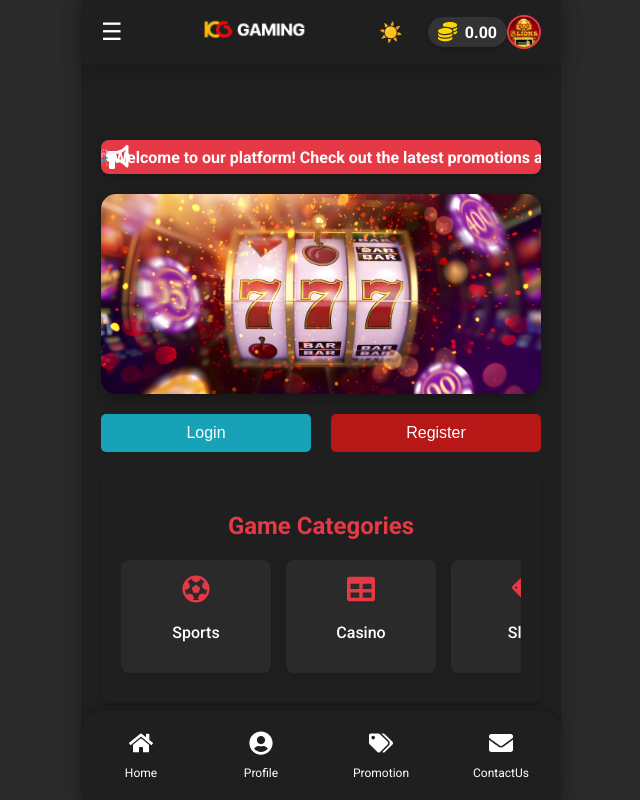
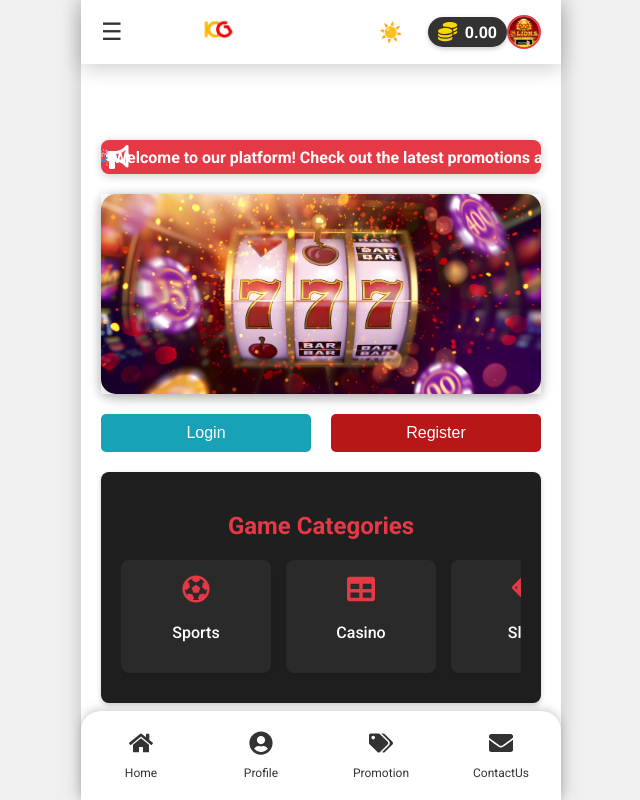
Before and after one commit to rithymeth/IGC-Mobile-Theme, a React (Create React App) app: page / in a window 1280 px wide. Shown: the whole page, without its empty margins (319-959 px from the left). Built offline with nearby package versions, Linux system fonts and the light colour scheme.

Commit message:
fix error bug

```diff
--- a/src/components/Home.js
+++ b/src/components/Home.js
@@ -42,10 +42,15 @@ const Home = () => {
         justifyContent: 'center',
         alignItems: 'center',
         height: '30vh',  // Full viewport height
+        marginBottom:'30px'
       }}>
         <PromoCard />
       </div>
+      <div style={{
+        marginBottom:'30px'
+      }}>
       <ProviderGame />
+      </div>
     </div>
   );
 };
--- a/src/index.css
+++ b/src/index.css
@@ -1,12 +1,25 @@
 @import url('https://fonts.googleapis.com/css2?family=Inter:wght@400;500;600;700&display=swap');
 
+/* Default Light Mode */
 :root {
+  --primary-color: #E63946;
+  --surface-color: #ffffff;
+  --on-surface-color: #333333;
+  --background-color: #f0f0f0;
+  --shadow-color: rgba(0, 0, 0, 0.2);
+  --on-primary-color: #ffffff;
+  --secondary-text-color: #666666;
+}
+
+/* Dark Mode */
+.dark-mode {
   --primary-color: #E63946;
   --surface-color: #1f1f1f;
   --on-surface-color: #ffffff;
   --background-color: #2a2a2a;
-  --shadow-color: rgba(0, 0, 0, 0.2);
+  --shadow-color: rgba(0, 0, 0, 0.5);
   --on-primary-color: #ffffff;
+  --secondary-text-color: #aaaaaa;
 }
 
 body {
```
